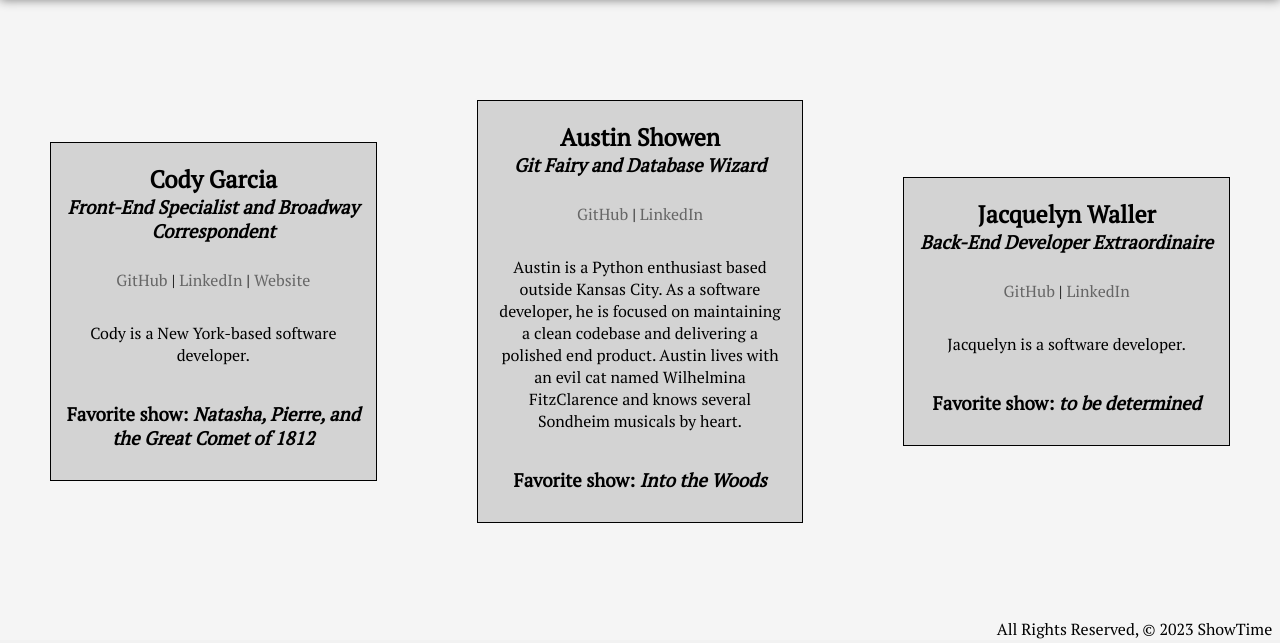
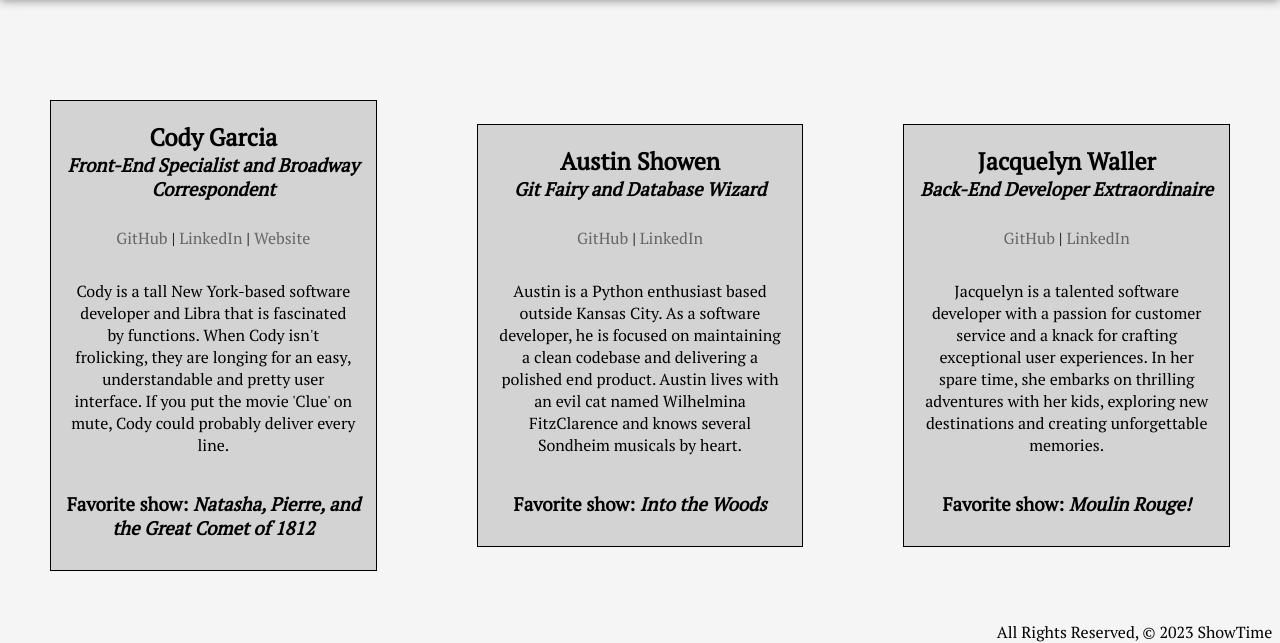
Before and after one commit to austin-showen/showtime, a Django app: page /about/ in a window 1280 px wide. Shown: the part 160-803 px from the top of the page. Run offline with Django 4.2, Linux system fonts and the light colour scheme.

Commit message:
final commit

```diff
--- a/showtime/main_app/templates/about.html
+++ b/showtime/main_app/templates/about.html
@@ -6,16 +6,23 @@
   <div class="about-card">
     <h2>Cody Garcia</h2>
     <h3 class="about-title"><i>Front-End Specialist and Broadway Correspondent</i></h3>
-    <p class="social-links"><a href="https://github.com/popgoesthecultureshock">GitHub</a> | <a href="">LinkedIn</a> | <a href="">Website</a></p>
-    <p>Cody is a New York-based software developer.</p>
+    <p class="social-links"><a href="https://github.com/popgoesthecultureshock">GitHub</a> | <a href="">LinkedIn</a> |
+      <a href="https://www.codyrgarcia.com/">Website</a>
+    </p>
+    <p>Cody is a tall New York-based software developer and Libra that is fascinated by functions. When Cody isn't
+      frolicking, they are longing for an easy, understandable and pretty user interface. If you put the movie 'Clue' on
+      mute, Cody could probably deliver every line.</p>
     <h3 class="favorite-show">Favorite show: <i>Natasha, Pierre, and the Great Comet of 1812</i></h3>
   </div>
 
   <div class="about-card">
     <h2>Austin Showen</h2>
     <h3 class="about-title"><i>Git Fairy and Database Wizard</i></h3>
-    <p class="social-links"><a href="https://github.com/austin-showen">GitHub</a> | <a href="https://linkedin.com/in/austin-showen">LinkedIn</a></p>
-    <p>Austin is a Python enthusiast based outside Kansas City. As a software developer, he is focused on maintaining a clean codebase and delivering a polished end product. Austin lives with an evil cat named Wilhelmina FitzClarence and knows several Sondheim musicals by heart.</p>
+    <p class="social-links"><a href="https://github.com/austin-showen">GitHub</a> | <a
+        href="https://linkedin.com/in/austin-showen">LinkedIn</a></p>
+    <p>Austin is a Python enthusiast based outside Kansas City. As a software developer, he is focused on maintaining a
+      clean codebase and delivering a polished end product. Austin lives with an evil cat named Wilhelmina FitzClarence
+      and knows several Sondheim musicals by heart.</p>
     <h3 class="favorite-show">Favorite show: <i>Into the Woods</i></h3>
   </div>
 
@@ -23,8 +30,10 @@
     <h2>Jacquelyn Waller</h2>
     <h3 class="about-title"><i>Back-End Developer Extraordinaire</i></h3>
     <p class="social-links"><a href="https://github.com/Mwaller129">GitHub</a> | <a href="">LinkedIn</a></p>
-    <p>Jacquelyn is a software developer.</p>
-    <h3 class="favorite-show">Favorite show: <i>to be determined</i></h3>
+    <p>Jacquelyn is a talented software developer with a passion for customer service and a knack for crafting
+      exceptional user experiences. In her spare time, she embarks on thrilling adventures with her kids, exploring new
+      destinations and creating unforgettable memories.</p>
+    <h3 class="favorite-show">Favorite show: <i>Moulin Rouge!</i></h3>
   </div>
 </div>
 
```
Also changed, not shown: showtime/showtime/settings.py (+7 -2 lines).
